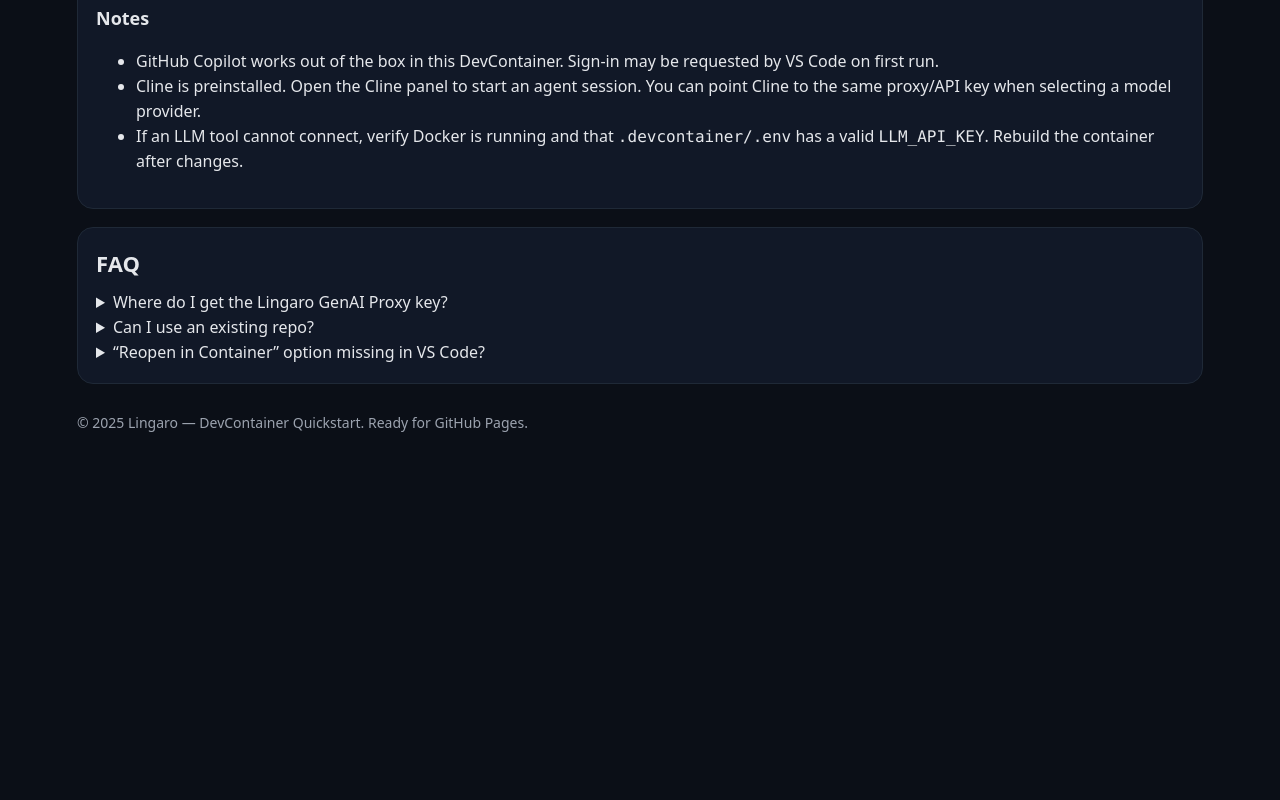
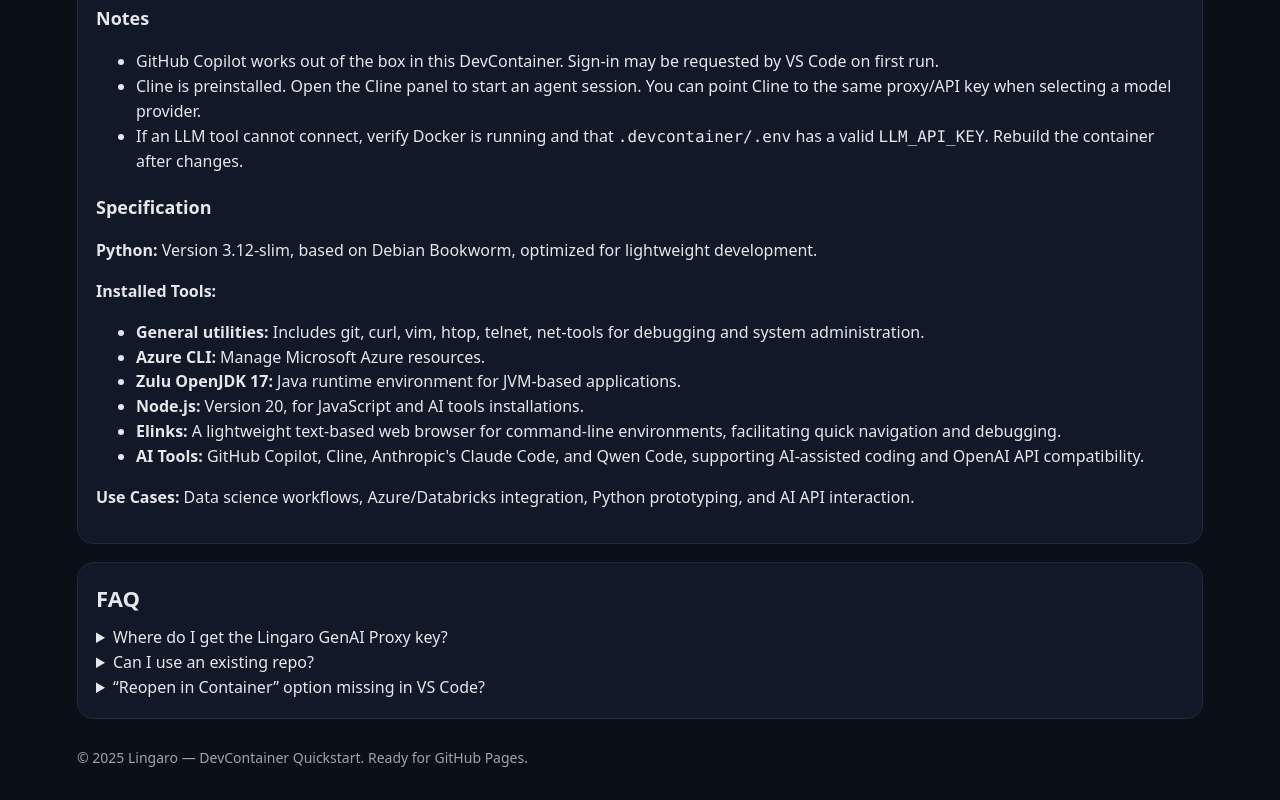
Before and after one commit to Lingaro/devcontainers-templates, a plain HTML site: page docs/index.html in a window 1280 px wide. Shown: the part 4329-5129 px from the top of the page. Before the commit the page ends 4794 px from the top, so only its background shows below. Drawn offline with Linux system fonts and the light colour scheme.

Commit message:
Add specifications and installed tools section to documentation

```diff
--- a/docs/index.html
+++ b/docs/index.html
@@ -39,6 +39,7 @@
   </style>
 </head>
 <body>
+</body>
   <div class="wrap">
     <header class="hero">
       <h1>DevContainer – Quick Start</h1>
@@ -175,6 +176,20 @@
           <li>Cline is preinstalled. Open the Cline panel to start an agent session. You can point Cline to the same proxy/API key when selecting a model provider.</li>
           <li>If an LLM tool cannot connect, verify Docker is running and that <code>.devcontainer/.env</code> has a valid <code>LLM_API_KEY</code>. Rebuild the container after changes.</li>
         </ul>
+<h3>Specification</h3>
+<section>
+    <p><strong>Python:</strong> Version 3.12-slim, based on Debian Bookworm, optimized for lightweight development.</p>
+    <p><strong>Installed Tools:</strong></p>
+    <ul>
+      <li><strong>General utilities:</strong> Includes git, curl, vim, htop, telnet, net-tools for debugging and system administration.</li>
+      <li><strong>Azure CLI:</strong> Manage Microsoft Azure resources.</li>
+      <li><strong>Zulu OpenJDK 17:</strong> Java runtime environment for JVM-based applications.</li>
+      <li><strong>Node.js:</strong> Version 20, for JavaScript and AI tools installations.</li>
+      <li><strong>Elinks:</strong> A lightweight text-based web browser for command-line environments, facilitating quick navigation and debugging.</li>
+      <li><strong>AI Tools:</strong> GitHub Copilot, Cline, Anthropic's Claude Code, and Qwen Code, supporting AI-assisted coding and OpenAI API compatibility.</li>
+    </ul>
+    <p><strong>Use Cases:</strong> Data science workflows, Azure/Databricks integration, Python prototyping, and AI API interaction.</p>
+</section>
       </article>
 
     </section>
```
